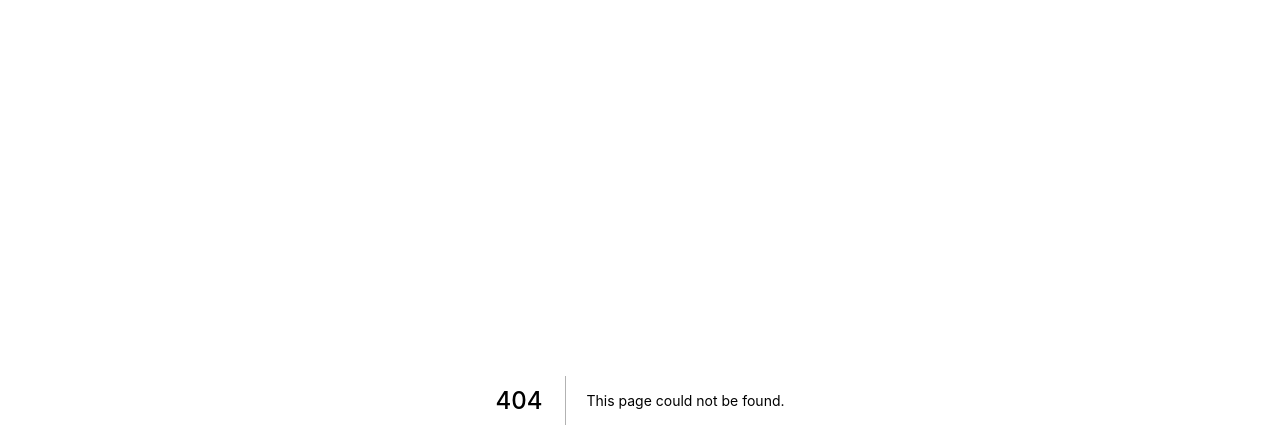
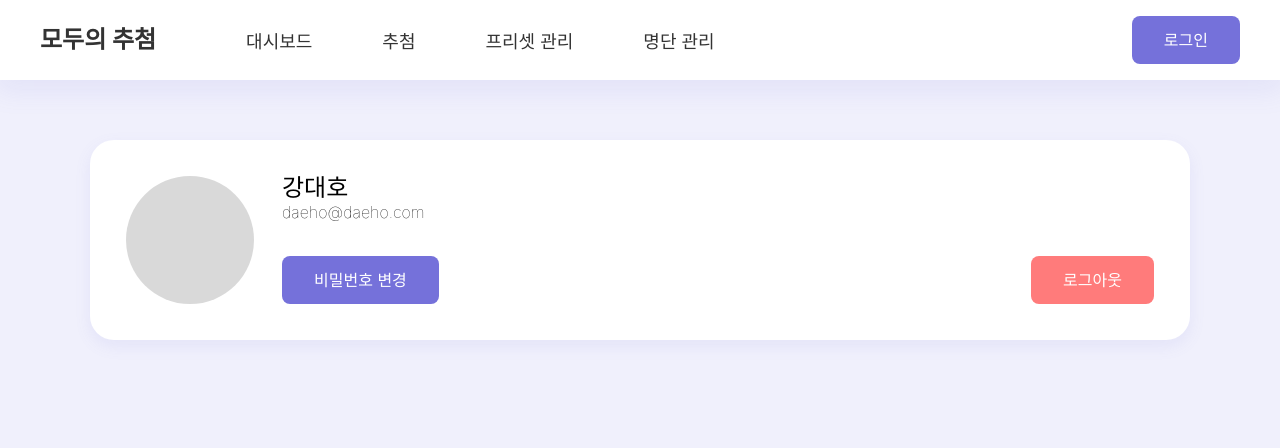
Before and after one commit to Kangdyu/lots-for-all, a Next.js app in the folder frontend/: page /settings in a window 1280 px wide. Before the commit this address had no page. Shown: the top 448 px of the page. Built offline with nearby package versions, Linux system fonts and the light colour scheme; a web font is replaced by a local one.

Commit message:
added my page (SectionTitle not included)

```diff
--- /dev/null
+++ b/frontend/src/pages/settings.tsx
@@ -0,0 +1,79 @@
+import Layout from "components/common/Layout";
+import Navigation from "components/common/Navigation";
+
+import styled from "@emotion/styled";
+import Button from "components/common/Button";
+import { hexToRgba } from "utils/color";
+
+const ProfileCard = styled.div`
+  max-width: 1100px;
+  width: 100%;
+  height: 200px;
+  margin: 140px auto 0;
+  padding: 36px;
+  background-color: ${(props) => props.theme.color.white};
+  border-radius: 24px;
+  box-shadow: 0px 6px 16px ${(props) => hexToRgba(props.theme.color.primary700, 0.1)};
+  display: flex;
+`;
+
+const ProfilePicture = styled.div`
+  width: 128px;
+  height: 128px;
+  border-radius: 64px;
+  background-color: #d9d9d9;
+  margin-right: 28px;
+`;
+
+const InfoContainer = styled.div`
+  display: flex;
+  flex-direction: column;
+`;
+
+const ActionContainer = styled.div`
+  display: flex;
+  flex-direction: column;
+  flex: 1;
+  justify-content: space-between;
+`;
+
+const ButtonContainer = styled.div`
+  display: flex;
+  justify-content: space-between;
+`;
+
+const Name = styled.span`
+  font-size: 24px;
+  font-weight: 400;
+  margin-bottom: 4px;
+`;
+
+const Email = styled.span`
+  font-size: 16px;
+  font-weight: 100;
+`;
+
+function IndexPage() {
+  return (
+    <>
+      <Navigation />
+      <Layout>
+        <ProfileCard>
+          <ProfilePicture />
+          <ActionContainer>
+            <InfoContainer>
+              <Name>강대호</Name>
+              <Email>daeho@daeho.com</Email>
+            </InfoContainer>
+            <ButtonContainer>
+              <Button>비밀번호 변경</Button>
+              <Button variant="danger">로그아웃</Button>
+            </ButtonContainer>
+          </ActionContainer>
+        </ProfileCard>
+      </Layout>
+    </>
+  );
+}
+
+export default IndexPage;
```
